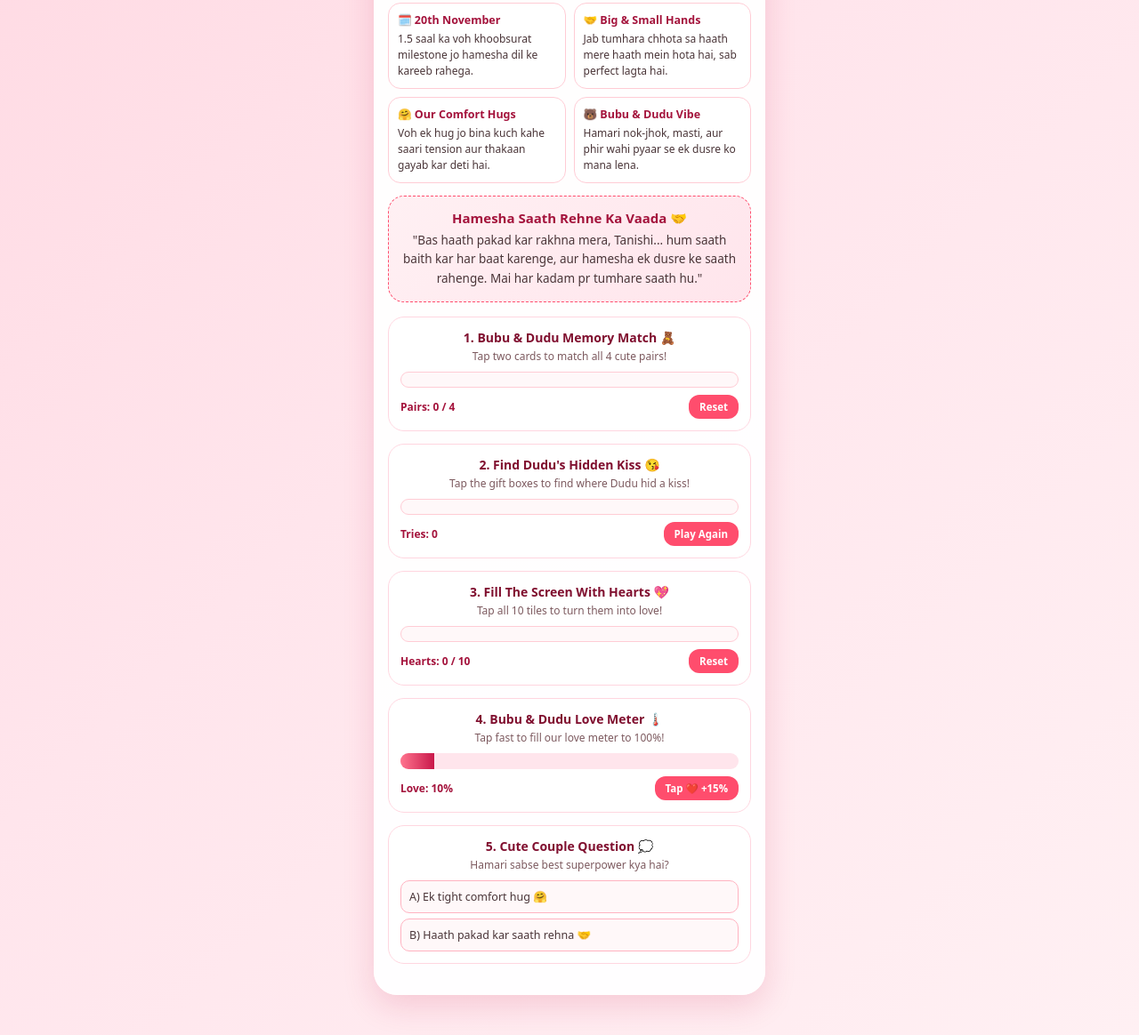
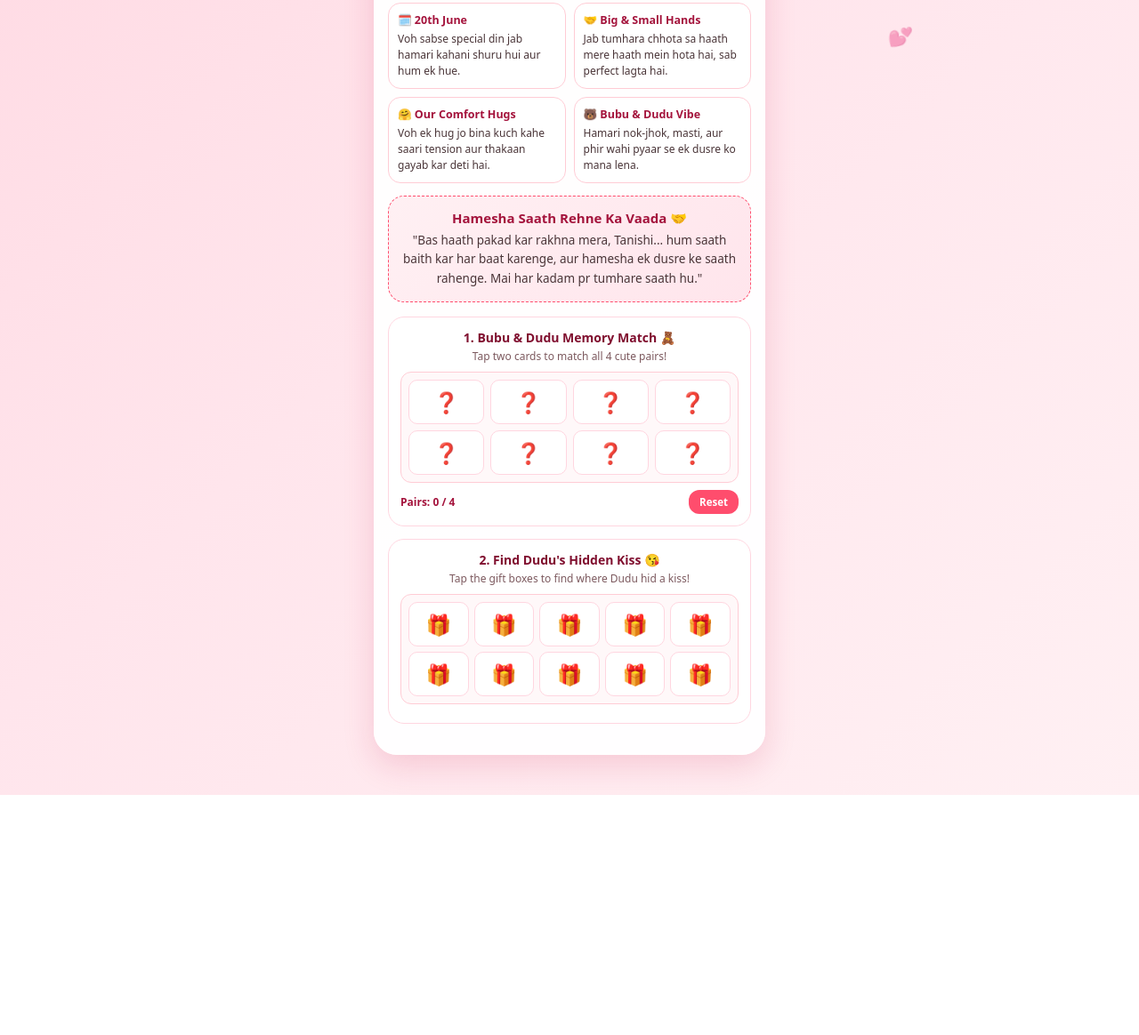
Before and after one commit to tiwaritejas342-hash/Ourr-cute-spacee-, a plain HTML site: page index.html in a window 1280 px wide. Shown: the part 576-1740 px from the top of the page at 89% size. After the commit the page ends 1470 px from the top, so only its background shows below. Drawn offline with Linux system fonts and the light colour scheme.

Commit message:
Update index.html

```diff
--- a/index.html
+++ b/index.html
@@ -3,7 +3,7 @@
 <head>
 <meta charset="UTF-8">
 <meta name="viewport" content="width=device-width, initial-scale=1.0">
-<title>Us Forever ❤️ 20 Nov</title>
+<title>Us Forever ❤️ 20 June</title>
 <style>
 *{box-sizing:border-box;margin:0;padding:0}
 body{font-family:system-ui,-apple-system,sans-serif;background:linear-gradient(135deg,#ffd6e0,#ffe5ec,#fff0f3);color:#4a3538;padding:16px 12px 45px;display:flex;justify-content:center;overflow-x:hidden;position:relative;min-height:100vh}
@@ -32,13 +32,13 @@ h1{font-size:22px;color:#800f2f;margin-bottom:4px}
 .g-sub{font-size:12px;color:#7d5a5f;margin-bottom:9px}
 .grid5{display:grid;grid-template-columns:repeat(5,1fr);gap:6px;background:#fff8f9;padding:8px;border-radius:12px;border:1px solid #ffccd5;margin-bottom:8px}
 .grid4{display:grid;grid-template-columns:repeat(4,1fr);gap:7px;background:#fff8f9;padding:8px;border-radius:12px;border:1px solid #ffccd5;margin-bottom:8px}
-.tile{font-size:23px;background:#fff;border:1px solid #ffd6e0;border-radius:10px;padding:7px 0;cursor:pointer;user-select:none;-webkit-tap-highlight-color:transparent;transition:transform .12s}
-.tile:active{transform:scale(.88)}
+.tile{font-size:23px;background:#fff;border:1px solid #ffd6e0;border-radius:10px;padding:8px 0;cursor:pointer;user-select:none;-webkit-tap-highlight-color:transparent;display:flex;align-items:center;justify-content:center}
+.tile:active{transform:scale(.9)}
 .tile.done{background:#ffe5ec;border-color:#ff4d6d}
 .meter-bg{width:100%;height:18px;background:#ffe5ec;border-radius:20px;overflow:hidden;margin:8px 0}
 .meter-fill{height:100%;width:10%;background:linear-gradient(90deg,#ff758f,#c9184a);transition:width .2s}
 .q-opts{display:flex;flex-direction:column;gap:6px;margin-top:8px}
-.q-btn{background:#fff8f9;color:#4a3538;border:1px solid #ffb3c1;padding:9px;border-radius:10px;font-size:12.5px;font-weight:500;text-align:left}
+.q-btn{background:#fff8f9;color:#4a3538;border:1px solid #ffb3c1;padding:9px;border-radius:10px;font-size:12.5px;font-weight:500;text-align:left;width:100%}
 .wheel-res{background:#fff0f3;border-radius:12px;padding:11px;font-size:13px;font-weight:600;color:#800f2f;min-height:44px;display:flex;align-items:center;justify-content:center;margin-bottom:9px;border:1px dashed #ff758f}
 button{border:none;border-radius:12px;font-weight:600;cursor:pointer;font-family:inherit;-webkit-tap-highlight-color:transparent}
 .btn{background:#ff4d6d;color:#fff;padding:9px 16px;font-size:12.5px;box-shadow:0 4px 10px rgba(255,77,109,.25)}
@@ -49,17 +49,21 @@ button{border:none;border-radius:12px;font-weight:600;cursor:pointer;font-family
 </style>
 </head>
 <body>
-<div class="bg-float" id="bgFloat"></div>
+<div class="bg-float">
+  <div class="f-item" style="left:5%;animation-delay:0s">🐻</div>
+  <div class="f-item" style="left:18%;animation-delay:1.2s">❤️</div>
+  <div class="f-item" style="left:32%;animation-delay:2.4s">🐼</div>
+  <div class="f-item" style="left:48%;animation-delay:0.8s">💖</div>
+  <div class="f-item" style="left:64%;animation-delay:1.9s">🐻</div>
+  <div class="f-item" style="left:78%;animation-delay:3.1s">💕</div>
+  <div class="f-item" style="left:90%;animation-delay:0.4s">🐼</div>
+</div>
 
 <div class="card">
-  <!-- Reliable Android Audio Player -->
   <div class="music-bar">
-    <div class="music-info">🎵 Thinking of You<span>Tap button for romantic background tune</span></div>
-    <button class="sm" id="mBtn" onclick="toggleAudio()">Play Music ▶️</button>
+    <div class="music-info">🎵 Thinking of You<span>Tap button for romantic melody</span></div>
+    <button type="button" class="sm" id="mBtn" onclick="toggleTune()">Play Music ▶️</button>
   </div>
-  <audio id="bgAudio" loop preload="auto">
-    <source src="https://pixabay.com" type="audio/mpeg">
-  </audio>
 
   <div class="bears">
     <svg width="54" height="54" viewBox="0 0 100 100"><circle cx="28" cy="28" r="14" fill="#fff" stroke="#5c4033" stroke-width="5"/><circle cx="72" cy="28" r="14" fill="#fff" stroke="#5c4033" stroke-width="5"/><ellipse cx="50" cy="56" rx="36" ry="32" fill="#fff" stroke="#5c4033" stroke-width="5"/><circle cx="38" cy="50" r="4.5" fill="#3d2b2e"/><circle cx="62" cy="50" r="4.5" fill="#3d2b2e"/><ellipse cx="28" cy="58" rx="6" ry="3.5" fill="#ff9ebb"/><ellipse cx="72" cy="58" rx="6" ry="3.5" fill="#ff9ebb"/><path d="M44 65 Q50 71 56 65" stroke="#3d2b2e" stroke-width="3.5" fill="none"/></svg>
@@ -67,17 +71,17 @@ button{border:none;border-radius:12px;font-weight:600;cursor:pointer;font-family
     <svg width="54" height="54" viewBox="0 0 100 100"><circle cx="28" cy="28" r="14" fill="#a47148" stroke="#5c4033" stroke-width="5"/><circle cx="72" cy="28" r="14" fill="#a47148" stroke="#5c4033" stroke-width="5"/><ellipse cx="50" cy="56" rx="36" ry="32" fill="#a47148" stroke="#5c4033" stroke-width="5"/><ellipse cx="50" cy="61" rx="14" ry="11" fill="#f3d5b5"/><circle cx="38" cy="50" r="4.5" fill="#3d2b2e"/><circle cx="62" cy="50" r="4.5" fill="#3d2b2e"/><path d="M45 64 Q50 69 55 64" stroke="#3d2b2e" stroke-width="3.5" fill="none"/></svg>
   </div>
 
-  <div class="badge">20th November • 1.5 Years & Counting ❤️</div>
+  <div class="badge">Since 20th June • 1.5 Years & Counting ❤️</div>
   <h1>Hum Hamesha Saath Rahenge, Tanishi</h1>
-  <p class="sub">Celebrating our journey, our bond, and every moment ahead</p>
+  <p class="sub">Celebrating our journey since 20 June and every moment ahead</p>
 
   <div class="box">
-    <p>20th November ko hamare 1.5 saal poore hue, aur is poore safar mein jitna pyaar, care aur sukoon tumne mujhe diya hai, uske liye dil se thank you Tanishi. Hum dono ek dusre ke liye hi bane hain—mere bade haath mein tera voh chhota sa haath, aur hamari voh hug jahan saari thakaan mit jaati hai.</p>
+    <p>20th June ko jab hum saath aaye the, tab se le kar aaj 1.5 saal ke is safar mein jitna pyaar, care aur sukoon tumne mujhe diya hai, uske liye dil se thank you Tanishi. Hum dono ek dusre ke liye hi bane hain—mere bade haath mein tera voh chhota sa haath, aur hamari voh hug jahan saari thakaan mit jaati hai.</p>
     <p>Chahe koi bhi waqt aaye, <strong>hum hamesha saath rahenge aur har cheez mil kar handle karenge</strong>. Mai hamesha tumhara sukoon aur tumhari strength ban kar tumhare saath khada rahunga.</p>
   </div>
 
   <div class="mem-grid">
-    <div class="mem-item"><strong>🗓️ 20th November</strong>1.5 saal ka voh khoobsurat milestone jo hamesha dil ke kareeb rahega.</div>
+    <div class="mem-item"><strong>🗓️ 20th June</strong>Voh sabse special din jab hamari kahani shuru hui aur hum ek hue.</div>
     <div class="mem-item"><strong>🤝 Big & Small Hands</strong>Jab tumhara chhota sa haath mere haath mein hota hai, sab perfect lagta hai.</div>
     <div class="mem-item"><strong>🤗 Our Comfort Hugs</strong>Voh ek hug jo bina kuch kahe saari tension aur thakaan gayab kar deti hai.</div>
     <div class="mem-item"><strong>🐻 Bubu & Dudu Vibe</strong>Hamari nok-jhok, masti, aur phir wahi pyaar se ek dusre ko mana lena.</div>
@@ -88,41 +92,37 @@ button{border:none;border-radius:12px;font-weight:600;cursor:pointer;font-family
     <p>"Bas haath pakad kar rakhna mera, Tanishi... hum saath baith kar har baat karenge, aur hamesha ek dusre ke saath rahenge. Mai har kadam pr tumhare saath hu."</p>
   </div>
 
+  <!-- Game 1 -->
   <div class="g-card">
     <h4>1. Bubu & Dudu Memory Match 🧸</h4>
     <p class="g-sub">Tap two cards to match all 4 cute pairs!</p>
-    <div class="grid4" id="memGrid"></div>
+    <div class="grid4" id="memGrid">
+      <div class="tile" onclick="tapMem(this,'🐻')">❓</div>
+      <div class="tile" onclick="tapMem(this,'❤️')">❓</div>
+      <div class="tile" onclick="tapMem(this,'🐼')">❓</div>
+      <div class="tile" onclick="tapMem(this,'🍫')">❓</div>
+      <div class="tile" onclick="tapMem(this,'🐼')">❓</div>
+      <div class="tile" onclick="tapMem(this,'🐻')">❓</div>
+      <div class="tile" onclick="tapMem(this,'🍫')">❓</div>
+      <div class="tile" onclick="tapMem(this,'❤️')">❓</div>
+    </div>
     <div class="win" id="memWin">Yay! Smartest Bubu ever! All pairs matched 🥰❤️</div>
-    <div class="bar"><span>Pairs: <b id="mScore">0</b> / 4</span><button class="sm" onclick="initMem()">Reset</button></div>
+    <div class="bar"><span>Pairs: <b id="mScore">0</b> / 4</span><button type="button" class="sm" onclick="resetMem()">Reset</button></div>
   </div>
 
+  <!-- Game 2 -->
   <div class="g-card">
     <h4>2. Find Dudu's Hidden Kiss 😘</h4>
     <p class="g-sub">Tap the gift boxes to find where Dudu hid a kiss!</p>
-    <div class="grid5" id="kissGrid"></div>
-    <div class="win" id="kissWin">Mil gaya! Ek bada sa hug & kiss for you 🐻💋🐼</div>
-    <div class="bar"><span>Tries: <b id="kTries">0</b></span><button class="sm" onclick="initKiss()">Play Again</button></div>
-  </div>
-
-  <div class="g-card">
-    <h4>3. Fill The Screen With Hearts 💖</h4>
-    <p class="g-sub">Tap all 10 tiles to turn them into love!</p>
-    <div class="grid5" id="popGrid"></div>
-    <div class="win" id="popWin">10/10! Poora dil pyaar se bhar gaya 😊❤️</div>
-    <div class="bar"><span>Hearts: <b id="pScore">0</b> / 10</span><button class="sm" onclick="initPop()">Reset</button></div>
-  </div>
-
-  <div class="g-card">
-    <h4>4. Bubu & Dudu Love Meter 🌡️</h4>
-    <p class="g-sub">Tap fast to fill our love meter to 100%!</p>
-    <div class="meter-bg"><div class="meter-fill" id="mFill"></div></div>
-    <div class="win" id="meterWin">100% Unbreakable Bond! Forever Together ♾️❤️</div>
-    <div class="bar"><span>Love: <b id="lPct">10</b>%</span><button class="sm" onclick="tapLove()">Tap ❤️ +15%</button></div>
-  </div>
-
-  <div class="g-card">
-    <h4>5. Cute Couple Question 💭</h4>
-    <p class="g-sub">Hamari sabse best superpower kya hai?</p>
-    <div class="q-opts">
-      <button class="q-btn" onclick="ansQ('Bilkul sahi! Ek hug aur saari tension gayab 🤗❤️')">A) Ek tight comfort hug 🤗</button>
-      <button class="q-btn" onclick="ansQ('100% true! Haath pakad kar sab handle karna 🤝✨')">B) Haath pakad kar saath rehna 🤝</button>
+    <div class="grid5" id="kissGrid">
+      <div class="tile" onclick="tapKiss(this,0)">🎁</div>
+      <div class="tile" onclick="tapKiss(this,1)">🎁</div>
+      <div class="tile" onclick="tapKiss(this,2)">🎁</div>
+      <div class="tile" onclick="tapKiss(this,3)">🎁</div>
+      <div class="tile" onclick="tapKiss(this,4)">🎁</div>
+      <div class="tile" onclick="tapKiss(this,5)">🎁</div>
+      <div class="tile" onclick="tapKiss(this,6)">🎁</div>
+      <div class="tile" onclick="tapKiss(this,7)">🎁</div>
+      <div class="tile" onclick="tapKiss(this,8)">🎁</div>
+      <div class="tile" onclick="tapKiss(this,9)">🎁</div>
+    </div>
```
